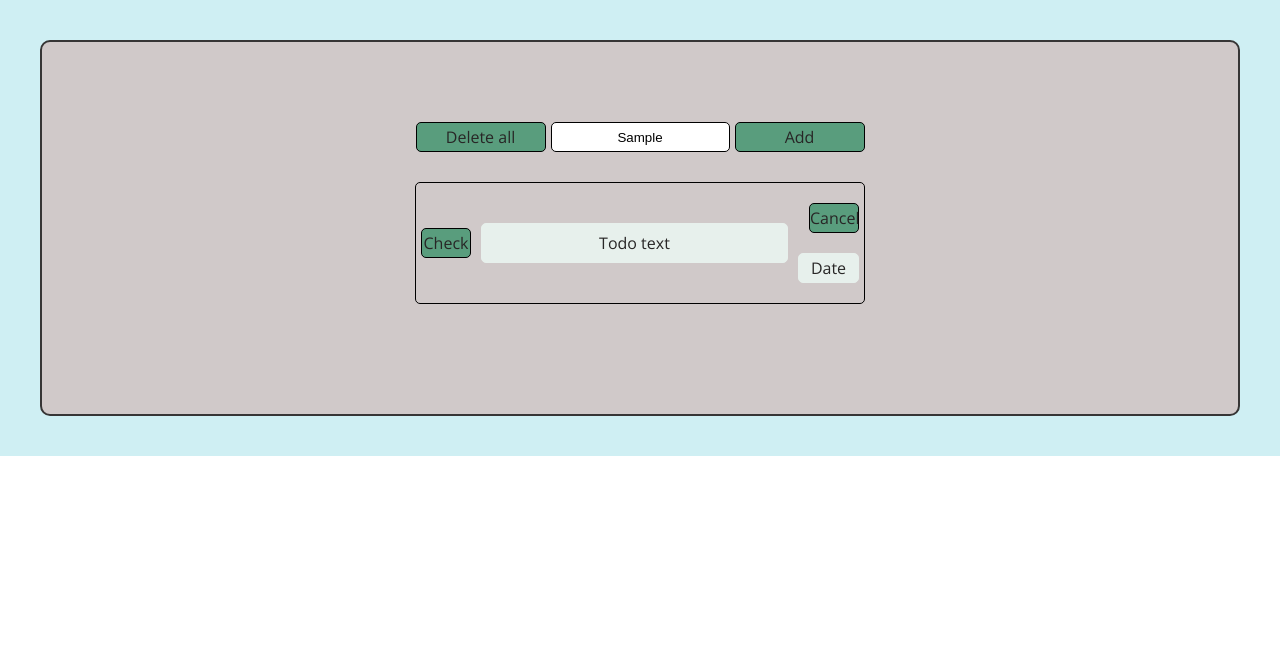
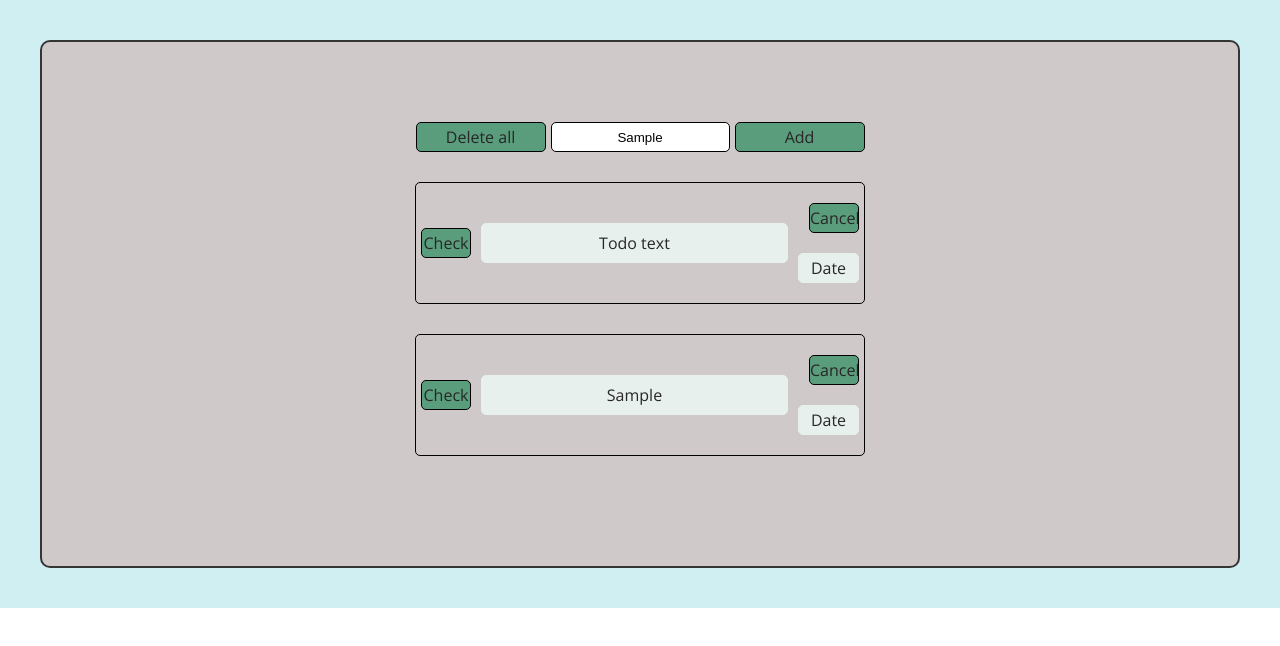
Before and after one commit to akavaliova/TODOs, a plain HTML site: page task_4/index.html in a window 1280 px wide. Both pictures are taken after typing "Sample" into the empty fields and a click on the button "Add". Drawn offline with nearby package versions, Linux system fonts and the light colour scheme.

Commit message:
Added events for some buttons

```diff
--- a/task_4/index.html
+++ b/task_4/index.html
@@ -15,13 +15,13 @@
 <body>
     <div id="root">
         <div class="todo">
-            <div class="container">
+            <div id="todo_container">
                 <div class="todo__input-wrap">
                     <button class = "todo__input-delBtn"  onclick = "deleteAll()">Delete all</button>
-                    <input id="todo__input-inp" placeholder ="Enter to do..." type="text" onclick = "inputTodo()">
+                    <input id="todo__input-inp" placeholder ="Enter to do..." type="text">
                     <button id="todo__input-addBtn" onclick = "addTodo()">Add</button>
                 </div>
-                <ul id="todo__list">
+                <ul class="todo__list">
                     <li class="todo__list-item">
                         <button class="todo__list-item--checked" onclick = "checkTodo()">Check</button>
                         <p class="todo__list-item--par">Todo text</p>
--- a/task_4/styles/style.css
+++ b/task_4/styles/style.css
@@ -8,7 +8,7 @@
     padding: 20px 20px 20px 20px;
     background: rgb(207, 239, 243);
   }
-  .container {
+  #todo_container {
     max-width: 1200px;
     padding: 0 15px;
     margin: 20px auto;
@@ -63,7 +63,7 @@
     padding: 5px;
     border-radius: 5px;
   }
-  #todo__list{
+  .todo__list{
     /* display: flex; */
     justify-content: center;
     border: 1px solid black;
--- a/task_4/task_4.js
+++ b/task_4/task_4.js
@@ -1,17 +1,41 @@
 "use strict"
 
 function deleteAll(){
-    console.log("Delete entire TODO list");
+    console.log("By pressing Delete all button you delete entire TODO list");
+    const todos = document.querySelectorAll('.todo__list');
+    todos.forEach(todo => {
+      todo.remove();
+    });
 }
 
-// !!! не правильно, потому что срабатывает просто когда мышь ставишь в инпут
+
 function inputTodo(){
-    console.log("Display user's TODO text inside list element after pressing Add button(connected with Add button)");
+    console.log("We should taketext from user and transfer it into paragraph");
 }
 
 function addTodo(){
     console.log("Creating entire list wrap after pressing Add button by user(connected with input field)");
+    let inputText = document.getElementById("todo__input-inp").value;
+
+    const container = document.getElementById("todo_container");
+
+    const list = createTODOlist();
+    const item = createListElement();
+    const checked = createCheckedButton();
+    const text = createTODOtext(inputText);
+    const deleteWrap = createDeleteAndDateWrap();
+    const deleteItem = deleteCurrentTODO();
+    const date = createDate();
+
+    container.append(list);
+    list.append(item);
+    item.append(checked);
+    item.append(text);
+    item.append(deleteWrap);
+    deleteWrap.append(deleteItem);
+    deleteWrap.append(date);
 }
+
 
 function checkTodo(){
     console.log("Making text green colored");
@@ -21,5 +45,139 @@ function cancelTodo(){
     console.log("Removes all current list item");
 }
 
+function getRootElement () {
+    console.log("Getting root id");
+
+    return document.getElementById ("root");
+}
+
+function createWrapper() {
+    console.log("Creating wrapper");
+    const todoBlock = document.createElement("div");
+    todoBlock.setAttribute("class", "todo");
+
+    return todoBlock;
+}
+
+function createContainer() {
+    console.log ("Creating container");
+    const containerBlock = document.createElement("div");
+    containerBlock.setAttribute("id", "todo_container");
+
+    return containerBlock;
+}
+
+function createInputWrap(){
+    console.log("Creating wrap for Delete button, Input field  and Add button");
+    const todoInputWrap = document.createElement("div");
+    todoInputWrap.setAttribute("class", "todo__input-wrap");
+
+    return todoInputWrap;
+}
+
+function createDeleteBtn(){
+    console.log("Creating a button for deleting all TODOs from future unorderded list");
+    const todoInputDelBtn = document.createElement("button");
+    todoInputDelBtn.setAttribute("class", "todo__input-delBtn");
+    const todoInputDelBtnText = document.createTextNode("Delete all");
+    todoInputDelBtn.append(todoInputDelBtnText);
+    return todoInputDelBtn;
+}
+
+function createInputField(){
+    console.log("Creating a field where users can type in their TODOs");
+    const todoInputInp = document.createElement("input");
+    todoInputInp.setAttribute("id", "todo__input-inp");
+    todoInputInp.setAttribute("placeholder", "Enter to do...");
+    todoInputInp.setAttribute("type", "text");
+
+    return todoInputInp;
+}
+
+function addingTODOsBtn(){
+    console.log("Creating a button for adding TODOs into future unordered list");
+    const todoInputAddBtn = document.createElement("button");
+    todoInputAddBtn.setAttribute("id", "todo__input-addBtn");
+    const todoInputAddBtnText = document.createTextNode("Add");
+    todoInputAddBtn.append(todoInputAddBtnText);
+
+    return todoInputAddBtn;
+}
+
+function createTODOlist(){
+    console.log("Creating unordered list wrap which will include list elements with TODOs from users input field");
+    const todoList = document.createElement("ul");
+    todoList.setAttribute("class", "todo__list");
+
+    createListElement();
+
+    return todoList;
+}
+
+function createListElement(){
+    console.log("Creating list element which includes: check button, TODO text comming from input field, button for deleting TODO list element and date of creating TODO");
+    const todoListItem = document.createElement("li");
+    todoListItem.setAttribute("class", "todo__list-item");
+
+    createCheckedButton();
+    createTODOtext();
+    createDeleteAndDateWrap();
+
+    return todoListItem;
+}
+
+function createCheckedButton(){
+    console.log("Creating Checked button, which going to make TODO text green colored");
+    const todoListItemChecked = document.createElement("button");
+    todoListItemChecked.setAttribute("class", "todo__list-item--checked");
+    const todoListItemCheckedText = document.createTextNode("Check");
+    todoListItemChecked.append(todoListItemCheckedText);
+
+
+    return todoListItemChecked;
+
+}
+
+function createTODOtext(inputText){
+    console.log("Getting text from input field and display it for user as a text");
+    const todoListItemPar = document.createElement("p");
+    todoListItemPar.setAttribute("class", "todo__list-item--par");
+    const todoListItemText = document.createTextNode(inputText);
+    todoListItemPar.append(todoListItemText);
+
+    return todoListItemPar;
+}
+
+function createDeleteAndDateWrap(){
+    console.log("Creating aditional wrap for delete button and actual date");
+    const todoListItemWrap = document.createElement("div");
+    todoListItemWrap.setAttribute("class", "todo__list-item--wrap");
+    deleteCurrentTODO();
+    createDate();
+
+    return todoListItemWrap;
+}
+
+function deleteCurrentTODO(){
+    console.log("Creating a button, which going to delete current list element");
+    const todoListItemCancel = document.createElement("button");
+    todoListItemCancel.setAttribute("class", "todo__list-item--cancel");
+    const todoListItemCancelText = document.createTextNode("Cancel");
+    todoListItemCancel.append(todoListItemCancelText);
+
+    return todoListItemCancel;
+}
+
+function createDate(){
+    console.log("Creating an actual date of providing TODO by user");
+    const todoListItemDate = document.createElement("span");
+    todoListItemDate.setAttribute("class", "todo__list-item--date");
+    const todoListItemDateText = document.createTextNode("Date");
+    todoListItemDate.append(todoListItemDateText);
+
+    return todoListItemDate;
+}
+
+
 // ??? Show date
 //  const dateSpan = createElement("span", "todo__date", `Date: ${new Date().toLocaleDateString()}`);
```
Also changed, not shown: task_5-JSandStyle/dynamicLayout.js (+10 -1 lines).
